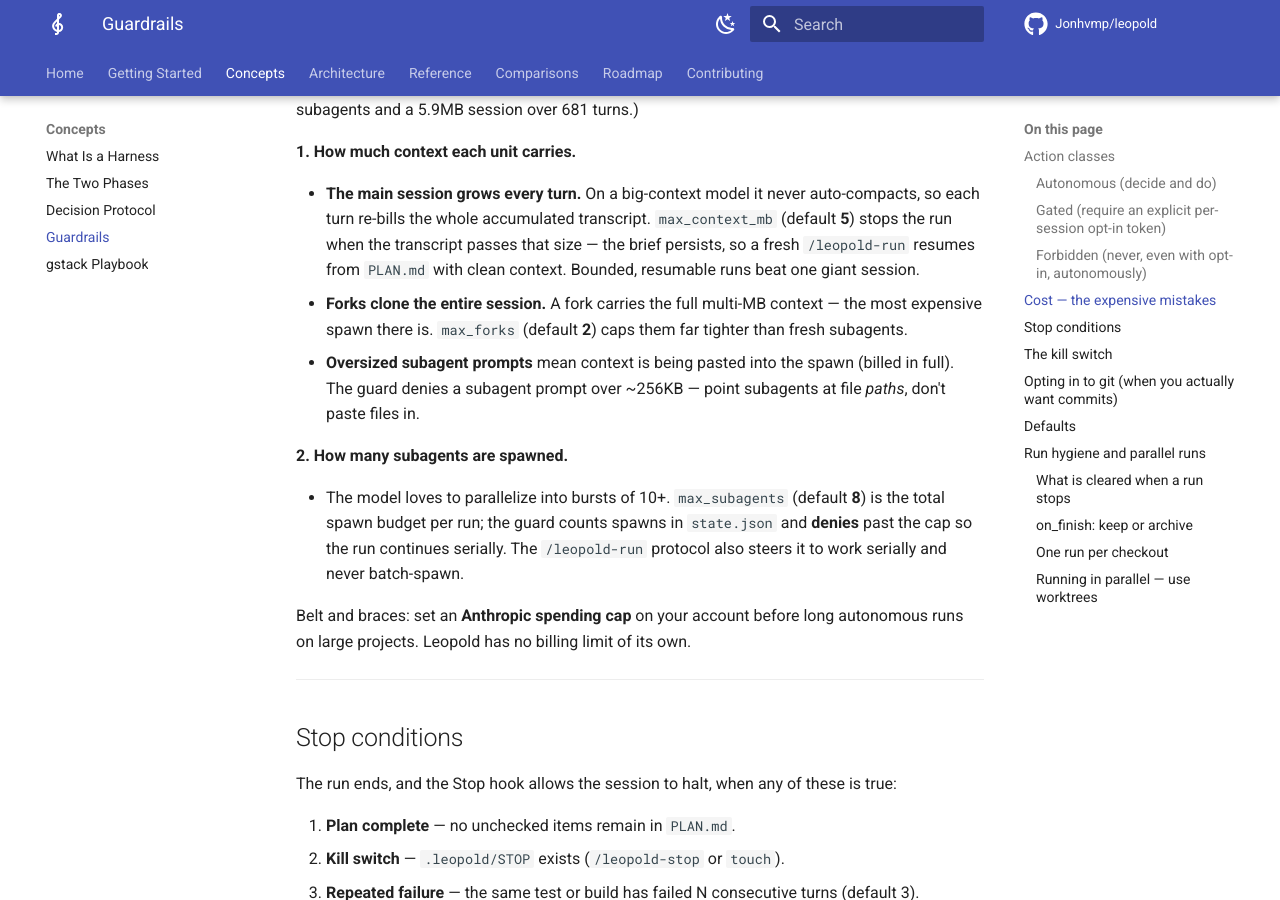
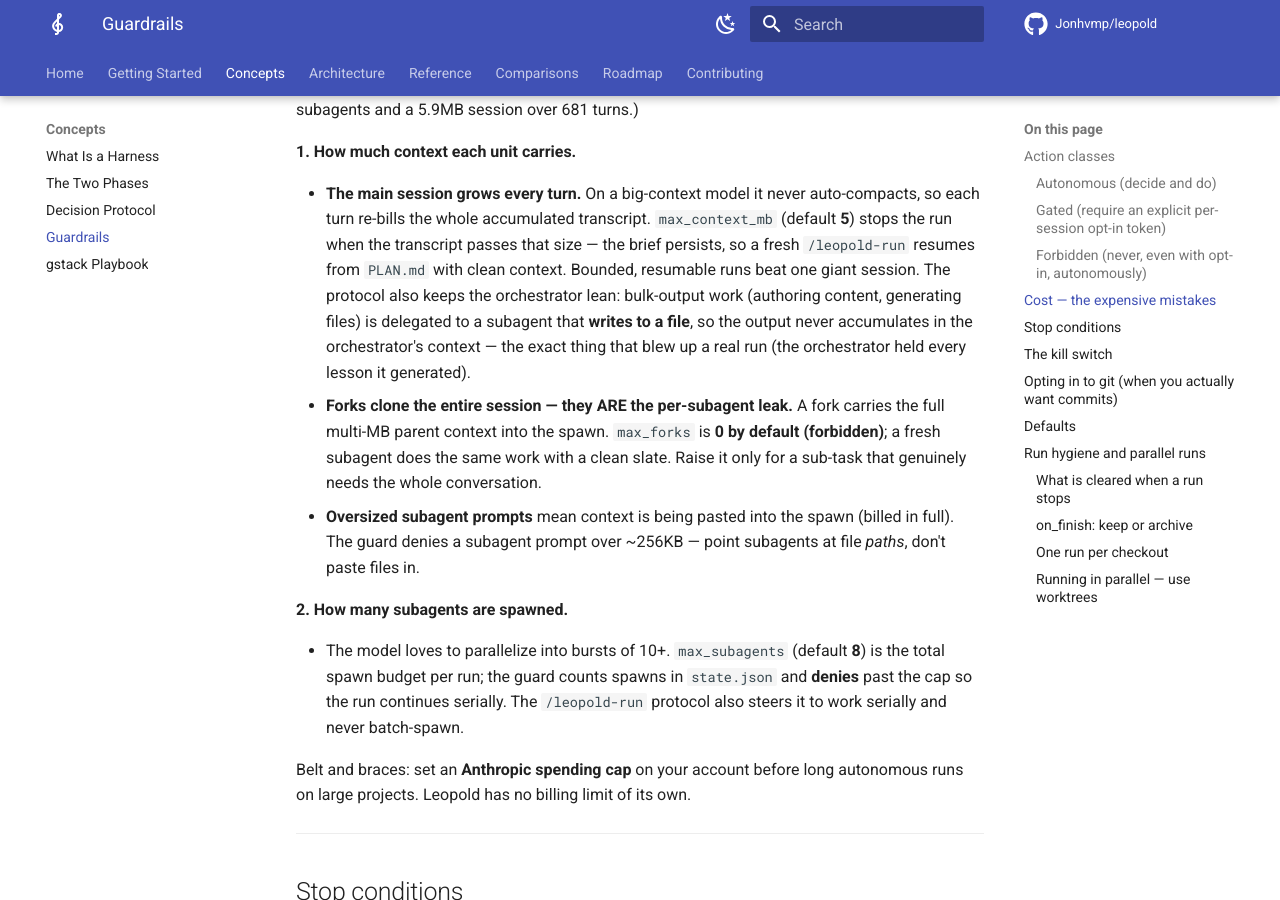
Before and after one commit to Jonhvmp/leopold, an MkDocs documentation site: the page built from docs/guardrails.md, in a window 1280 px wide and 900 px high, scrolled down 2300 px. Built offline with MkDocs 1.6.1 and Material for MkDocs 9.7.7, drawn with Linux system fonts in a browser that asks for light colours; comment, search, counter and statistics services are not loaded.

Commit message:
guard+protocol: forbid forks by default + lean-orchestrator optimization
The leak from the real run: 'each subagent received the ~5.8MB parent context'. A FORK is the only spawn that clones the parent's MB-context, so forks are now forbidden by default (max_forks 0; raise in GUARDRAILS for the rare deeply-coupled case). A fresh subagent does the same work with a clean slate.

High-level optimization — the lean orchestrator: the dominant cost is the orchestrator session re-billing its whole growing context every turn (the run that authored lessons held every lesson it generated). /leopold-run now mandates context discipline: the brief is the memory, not the transcript; bulk-output work is delegated to a subagent that WRITES TO A FILE, and the orchestrator verifies the file instead of reading the output back, keeping its context flat. Plus: every spawn is logged to events.jsonl (size + fork flag) for cost auditing.

Tested in make hooks-test (fork forbidden by default, spawn logged, + the prior cost guards). Part of 0.4.1.

```diff
--- a/docs/guardrails.md
+++ b/docs/guardrails.md
@@ -87,10 +87,14 @@ run: 82 subagents and a 5.9MB session over 681 turns.)
   each turn re-bills the whole accumulated transcript. `max_context_mb` (default **5**)
   stops the run when the transcript passes that size — the brief persists, so a fresh
   `/leopold-run` resumes from `PLAN.md` with clean context. Bounded, resumable runs beat
-  one giant session.
-- **Forks clone the entire session.** A fork carries the full multi-MB context — the most
-  expensive spawn there is. `max_forks` (default **2**) caps them far tighter than fresh
-  subagents.
+  one giant session. The protocol also keeps the orchestrator lean: bulk-output work
+  (authoring content, generating files) is delegated to a subagent that **writes to a
+  file**, so the output never accumulates in the orchestrator's context — the exact thing
+  that blew up a real run (the orchestrator held every lesson it generated).
+- **Forks clone the entire session — they ARE the per-subagent leak.** A fork carries the
+  full multi-MB parent context into the spawn. `max_forks` is **0 by default (forbidden)**;
+  a fresh subagent does the same work with a clean slate. Raise it only for a sub-task that
+  genuinely needs the whole conversation.
 - **Oversized subagent prompts** mean context is being pasted into the spawn (billed in
   full). The guard denies a subagent prompt over ~256KB — point subagents at file *paths*,
   don't paste files in.
@@ -169,7 +173,7 @@ reports, you commit and push.
 | Max consecutive fails| 3       | `GUARDRAILS.md`          |
 | Max iterations       | 50      | `GUARDRAILS.md`          |
 | Subagent spawns/run  | 8       | `max_subagents` in `GUARDRAILS.md` |
-| Forks/run            | 2       | `max_forks` in `GUARDRAILS.md` |
+| Forks/run            | 0 (off) | `max_forks` in `GUARDRAILS.md` |
 | Context budget       | 5 MB    | `max_context_mb` in `GUARDRAILS.md` |
 | Edits outside root   | never   | not configurable         |
 
```
Also changed, not shown: CHANGELOG.md (+12 -6 lines), README.md (+1 -1 lines), skills/leopold-run/SKILL.md (+15 -5 lines), templates/GUARDRAILS.md (+2 -1 lines), 2 other files.
